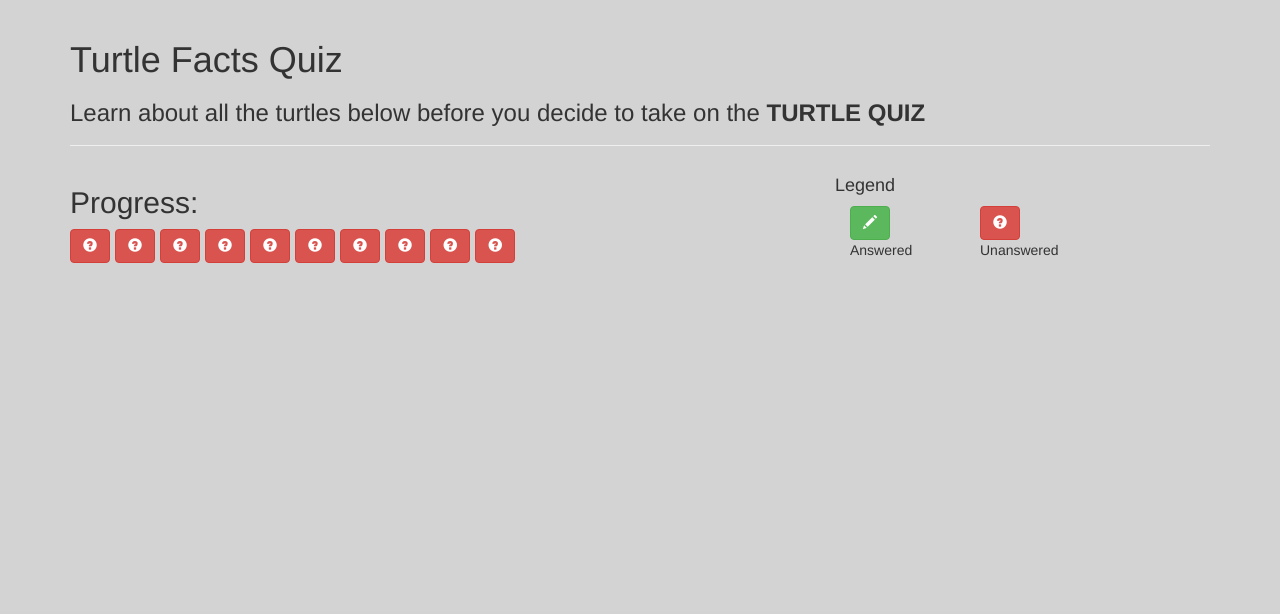
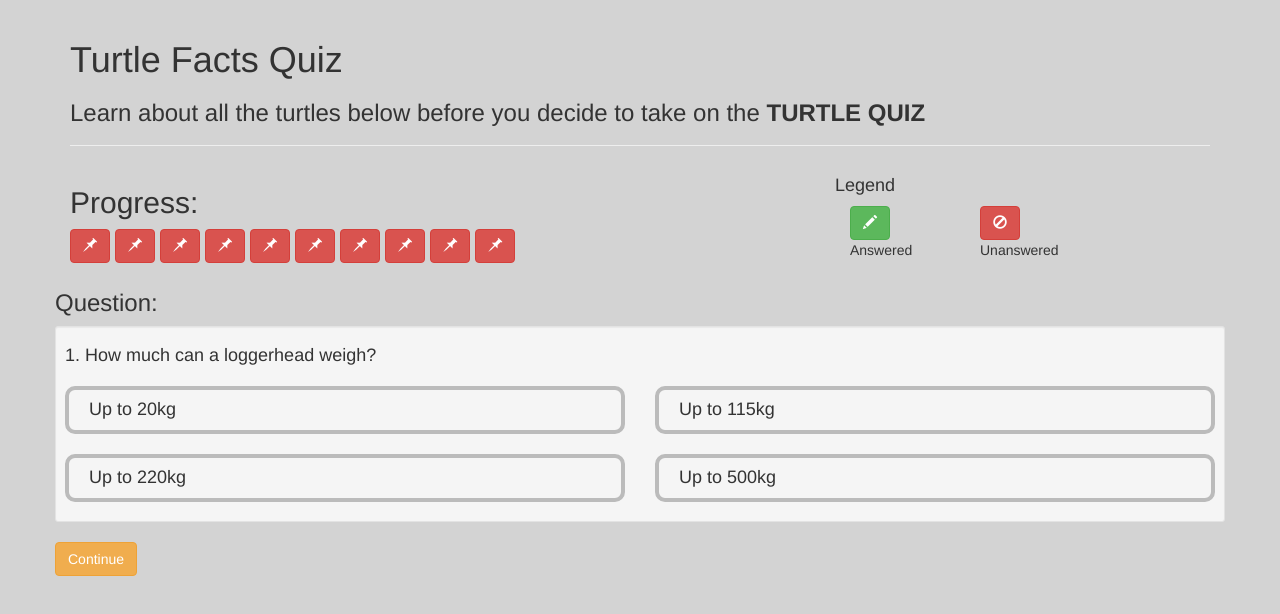
Before and after one commit to crutledge7/quiz, a plain HTML site: page index.html in a window 1280 px wide. Both pictures are taken after typing "Sample" into the empty fields and a click on the button "Start Quiz". Drawn offline with nearby package versions, Linux system fonts and the light colour scheme.

Commit message:
new push after video 11

```diff
--- a/css/style.css
+++ b/css/style.css
@@ -10,3 +10,14 @@ body{background: lightgrey;}
 
     margin-top: 30px;
 }
+
+.answer{
+    padding: 10px 20px;
+    border-radius: 10px;
+    border: 4px solid #bbb;
+}
+
+.answer:hover{
+    cursor: pointer;
+    border: 4px solid red;
+}
--- a/index.html
+++ b/index.html
@@ -73,7 +73,7 @@
                 <div class="col-xs-8">
                     <h2>Progress: </h2>
                     <div class="btn-toolbar">
-                        <button class="btn" ng-repeat="question in quiz.dataService.quizQuestions" ng-class="{'btn-info': question.selected !== null, 'btn-danger': question.selected === null }"> <span class="glyphicon" ng-class="{'glyphicon-pencil': question.selected !== null, 'glyphicon-question-sign': question.selected === null}"></span> </button>
+                        <button class="btn" ng-repeat="question in quiz.dataService.quizQuestions" ng-class="{'btn-info': question.selected !== null, 'btn-danger': question.selected === null }"> <span class="glyphicon" ng-class="{'glyphicon-pencil': question.selected !== null, 'glyphicon-pushpin': question.selected === null}"></span> </button>
                     </div>
                 </div>
                 <div class="col-xs-4">
@@ -84,12 +84,30 @@
                             <p>Answered</p>
                         </div>
                         <div class="col-sm-4">
-                            <button class="btn btn-danger"> <span class="glyphicon glyphicon-question-sign"></span> </button>
+                            <button class="btn btn-danger"> <span class="glyphicon glyphicon-ban-circle"></span> </button>
                             <p>Unanswered</p>
                         </div>
                     </div>
                 </div>
+            </div><!-- progress area -->
+        <div class="row">
+            <h3>Question:</h3>
+            <div class="well well-sm">
+                <div class="row">
+                    <div class="col-xs-12">
+                            <h4>{{quiz.activeQuestion+1 + ". " + quiz.dataService.quizQuestions[quiz.activeQuestion].text}}</h4>
+                        <div class="row">
+                            <div class="col-sm-6" ng-repeat="answer in quiz.dataService.quizQuestions[quiz.activeQuestion].possibilities">
+                               <h4 class="answer">
+                               {{answer.answer}}
+                               </h4>
+
+                            </div>
+                        </div>
+                    </div>
+                </div>
             </div>
+            <button class="btn btn-warning" ng-click="quiz.questionAnswered()">Continue</button>
         </div>
     </div>
     <!-- third party js -->
--- a/js/controller/quiz.js
+++ b/js/controller/quiz.js
@@ -12,5 +12,12 @@
 
                 vm.quizMetrics = quizMetrics;
                 vm.dataService = DataService;
+                vm.questionAnswered = questionAnswered;
+                vm.activeQuestion = 0;
+
+                function questionAnswered(){
+
+
+                }
             }
  })();
```
